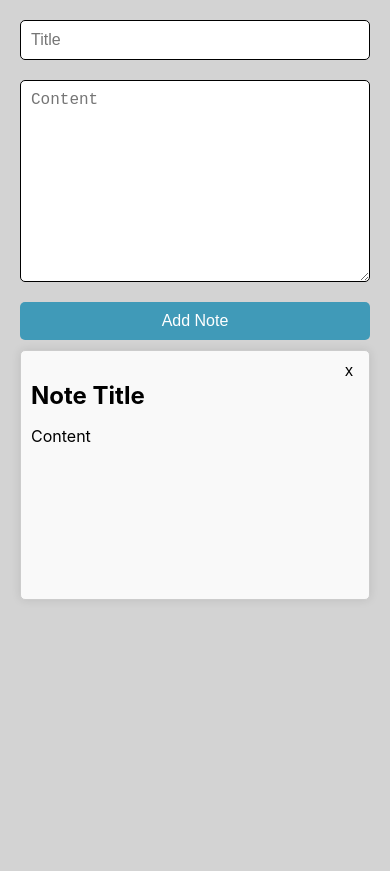
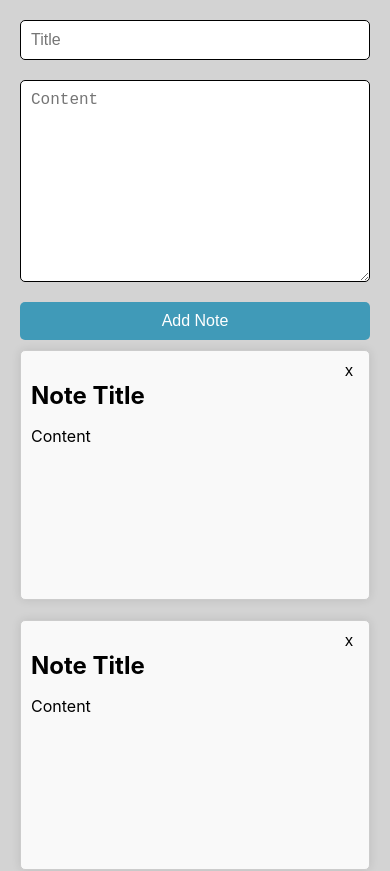
Before and after one commit to SahanLakmalDev/Notes-Taking-App, a React (Create React App) app in the folder notes-app-ui/: page / in a window 390 px wide. Shown: the top 871 px of the page. Before the commit the page ends 844 px from the top, so only its background shows below. Built offline with nearby package versions, Linux system fonts and the light colour scheme; the HTML template or start-up script is replaced by a standard one.

Commit message:
Add Dummy Data to verify the responsiveness

```diff
--- a/notes-app-ui/src/App.tsx
+++ b/notes-app-ui/src/App.tsx
@@ -1,7 +1,40 @@
-
+import { useState } from 'react';
 import './App.css';
 
 function App() {
+  const [notes, setNotes] = useState([
+    {
+      id: 1,
+      title: "test note 1",
+      content: "bla bla note1",
+    },
+    {
+      id: 2,
+      title: "test note 2 ",
+      content: "bla bla note2",
+    },
+    {
+      id: 3,
+      title: "test note 3",
+      content: "bla bla note3",
+    },
+    {
+      id: 4,
+      title: "test note 4 ",
+      content: "bla bla note4",
+    },
+    {
+      id: 5,
+      title: "test note 5",
+      content: "bla bla note5",
+    },
+    {
+      id: 6,
+      title: "test note 6",
+      content: "bla bla note6",
+    },
+  ])
+
   return (
     <div className="app-container">
       <form action="" className="note-form">
@@ -10,6 +43,7 @@
         <button type='submit'>Add Note</button>
       </form>
       <div className="notes-grid">
+        {notes.map((note) => (
           <div className="note-item">
             <div className="notes-header">
               <button>x</button>
@@ -17,6 +51,7 @@
             <h2>Note Title</h2>
             <p>Content</p>
           </div>
+        ))}
       </div>
     </div>
   );
```
Lines whose indentation alone changed are shown as unchanged.
